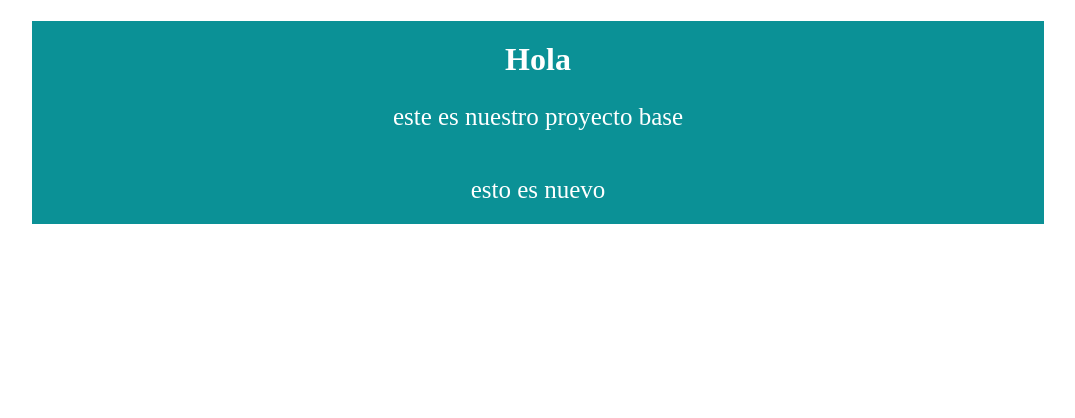
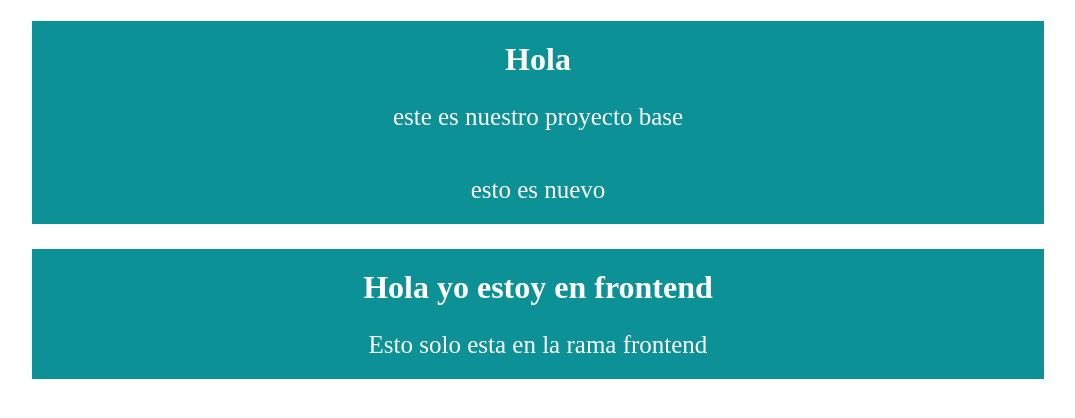
Before and after one commit to UribeCamilo98/ExampleClass, a plain HTML site: page index.html in a window 1280 px wide. Shown: the whole page, without its empty margins (102-1177 px from the left). Drawn offline with Linux system fonts and the light colour scheme.

Commit message:
Agregamos contenido al body

```diff
--- a/index.html
+++ b/index.html
@@ -18,6 +18,12 @@
             <p class="p-head">esto es nuevo</p>
         </div>
     </head>
+
+    <div class="div-head">
+
+        <h1 class="h1-head">Hola yo estoy en frontend</h1>
+        <p class="p-head">Esto solo esta en la rama frontend</p>
+    </div>
 </body>
 
 </html>
```
